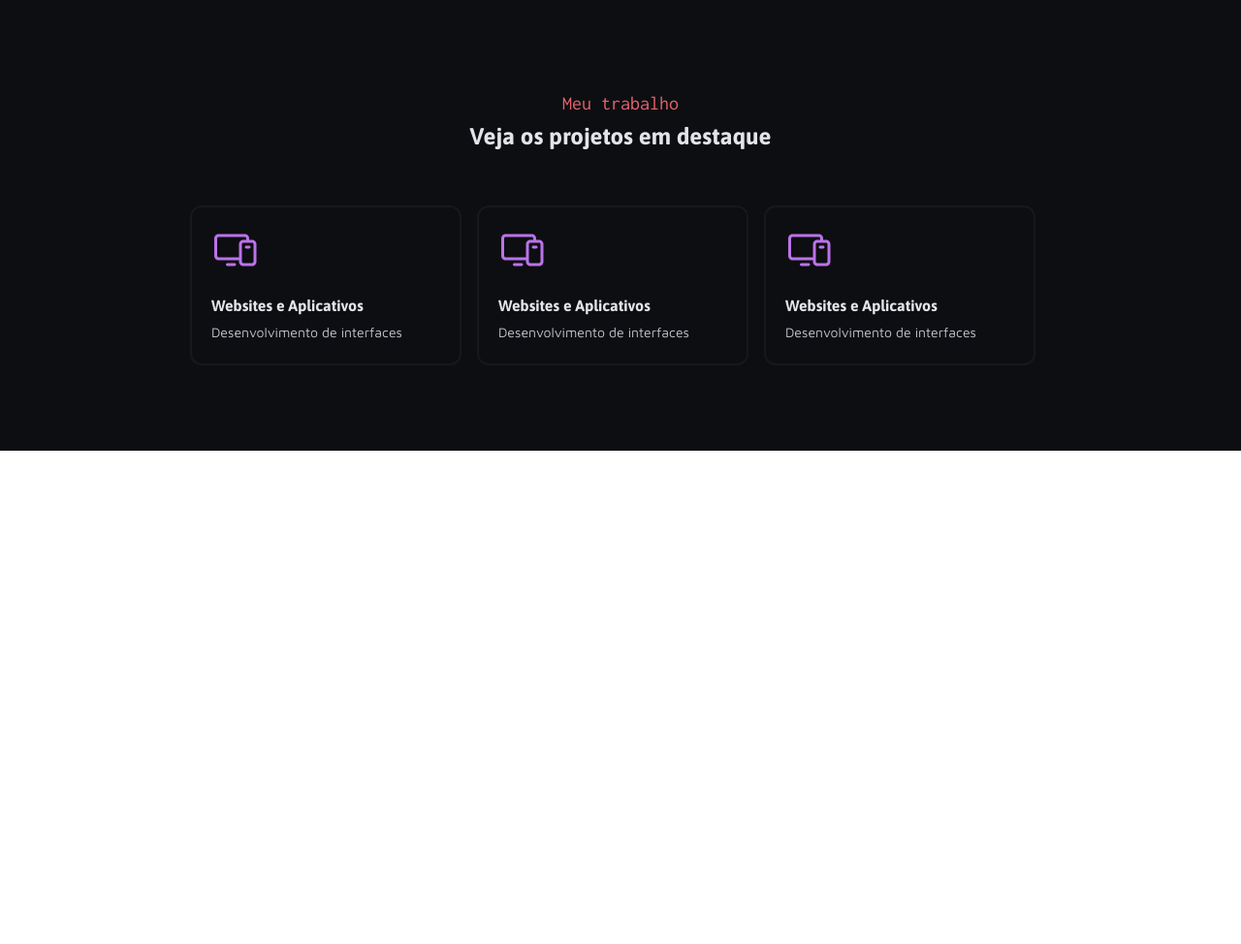
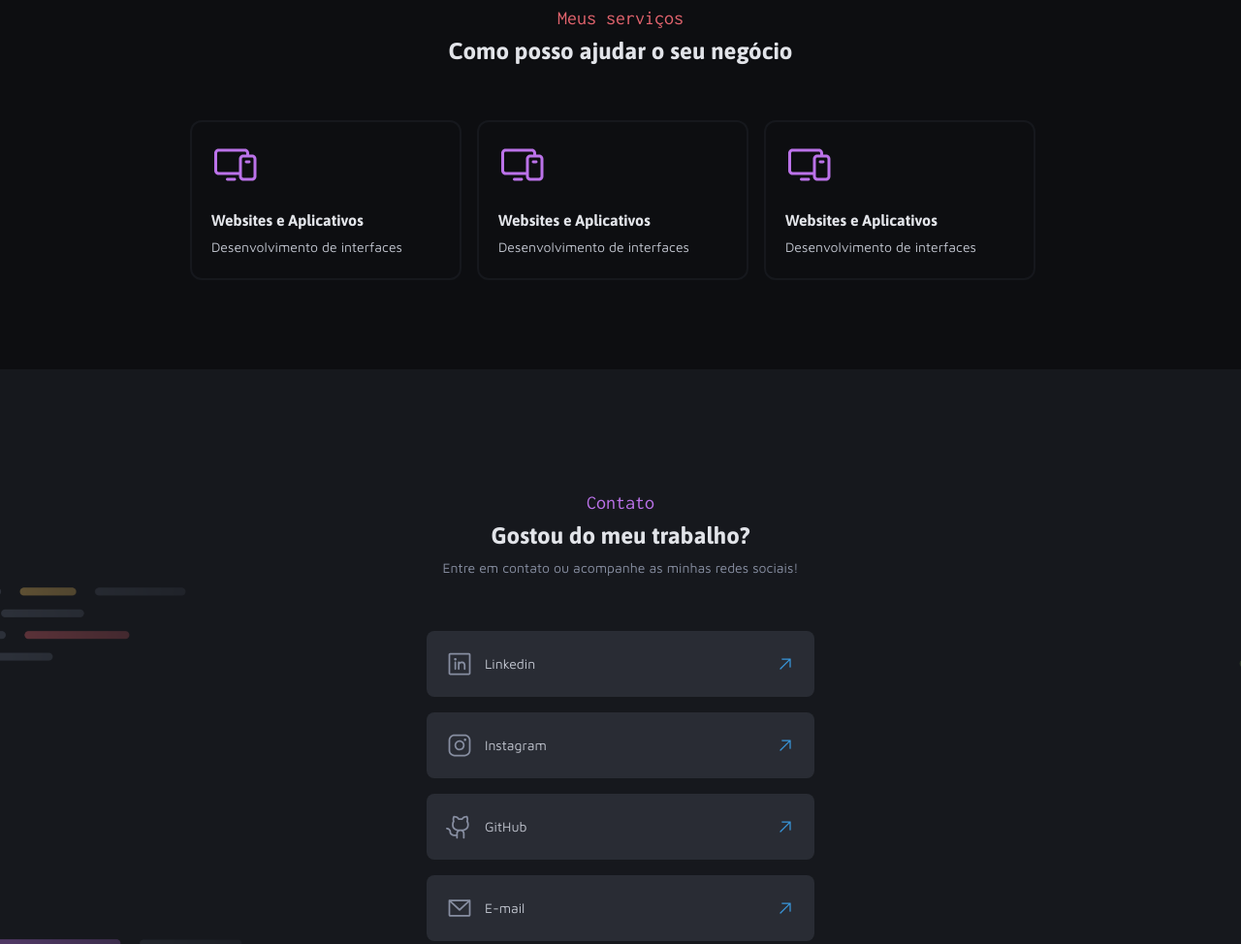
Before and after one commit to Dev-HideyukiTakahashi/portfolio-dev-rocketseat, a plain HTML site: page index.html in a window 1280 px wide. Shown: the part 1840-2814 px from the top of the page at 97% size. Before the commit the page ends 2305 px from the top, so only its background shows below. Drawn offline with Linux system fonts and the light colour scheme.

Commit message:
feat: contacts

```diff
--- a/index.html
+++ b/index.html
@@ -126,8 +126,8 @@
 
     <section class="services">
       <div class="section-header">
-        <strong>Meu trabalho</strong>
-        <h2>Veja os projetos em destaque</h2>
+        <strong>Meus serviços</strong>
+        <h2>Como posso ajudar o seu negócio</h2>
       </div>
 
       <div class="services-cards">
@@ -156,5 +156,39 @@
         </div>
       </div>
     </section>
+
+    <section class="contacts">
+      <div class="section-header">
+        <strong class="purple-title">Contato</strong>
+        <h2>Gostou do meu trabalho?</h2>
+        <p>Entre em contato ou acompanhe as minhas redes sociais!</p>
+      </div>
+
+      <ul class="contacts-cards">
+        <li>
+          <img src="assets/icon/LinkedinLogo.svg" alt="" />
+          <p>Linkedin</p>
+          <img src="assets/icon/ArrowUpRight.svg" alt="" />
+        </li>
+
+        <li>
+          <img src="assets/icon/InstagramLogo.svg" alt="" />
+          <p>Instagram</p>
+          <img src="assets/icon/ArrowUpRight.svg" alt="" />
+        </li>
+
+        <li>
+          <img src="assets/icon/GithubLogo.svg" alt="" />
+          <p>GitHub</p>
+          <img src="assets/icon/ArrowUpRight.svg" alt="" />
+        </li>
+
+        <li>
+          <img src="assets/icon/EnvelopeSimple.svg" alt="" />
+          <p>E-mail</p>
+          <img src="assets/icon/ArrowUpRight.svg" alt="" />
+        </li>
+      </ul>
+    </section>
   </body>
 </html>
--- /dev/null
+++ b/styles/contact.css
@@ -0,0 +1,38 @@
+.contacts {
+  background-image: url(/assets/img/Background_Contacts.png);
+  background-size: cover;
+
+  display: flex;
+  flex-direction: column;
+  justify-content: center;
+}
+
+.purple-title {
+  color: var(--purple) !important;
+}
+
+.contacts-cards {
+  display: grid;
+  justify-content: center;
+  gap: 16px;
+  margin-bottom: 200px;
+}
+
+.contacts-cards li {
+  width: 400px;
+  height: 68px;
+  padding: 20px;
+
+  border-radius: 8px;
+  background-color: var(--gray-400);
+
+  display: flex;
+  align-items: center;
+
+  p {
+    color: var(--gray-200);
+    font: var(--font-maven-pro);
+    margin-right: auto;
+    margin-left: 12px;
+  }
+}
--- a/styles/index.css
+++ b/styles/index.css
@@ -2,3 +2,4 @@
 @import url(intro.css);
 @import url(projects.css);
 @import url(services.css);
+@import url(contact.css);
--- a/styles/services.css
+++ b/styles/services.css
@@ -1,8 +1,11 @@
 .services {
   background-color: var(--gray-600);
-  padding: 88px;
-  display: grid;
-  justify-content: center;
+
+  display: flex;
+  flex-direction: column;
+  align-items: center;
+
+  height: 500px;
 }
 
 .services-cards {
```
Also changed, not shown: assets/icon/ArrowUpRight.svg (added), assets/icon/EnvelopeSimple.svg (added), assets/icon/GithubLogo.svg (added), assets/icon/InstagramLogo.svg (added), assets/icon/LinkedinLogo.svg (added).
